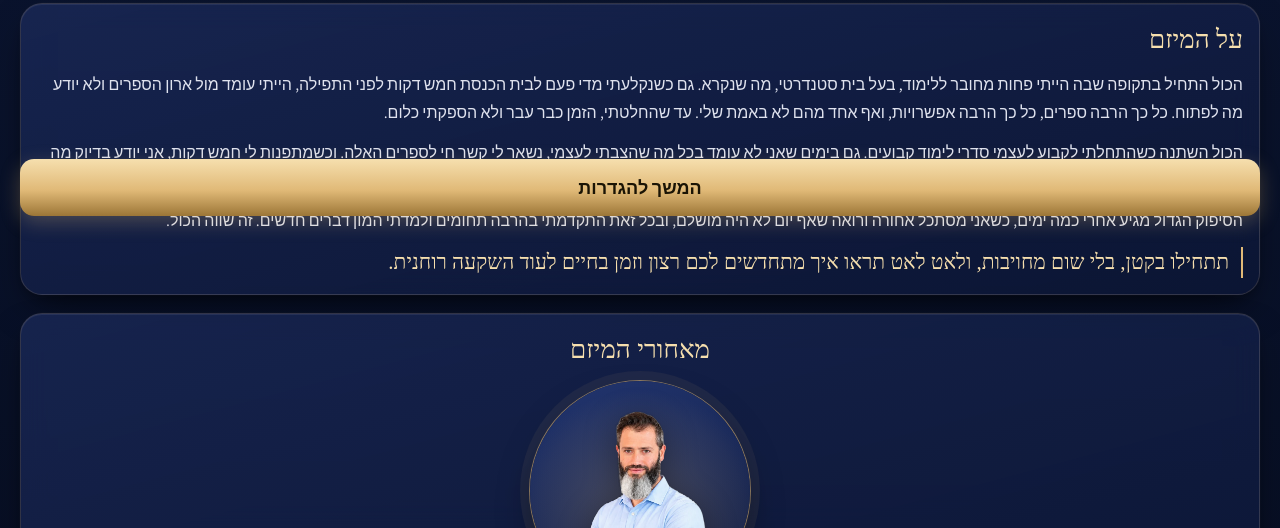
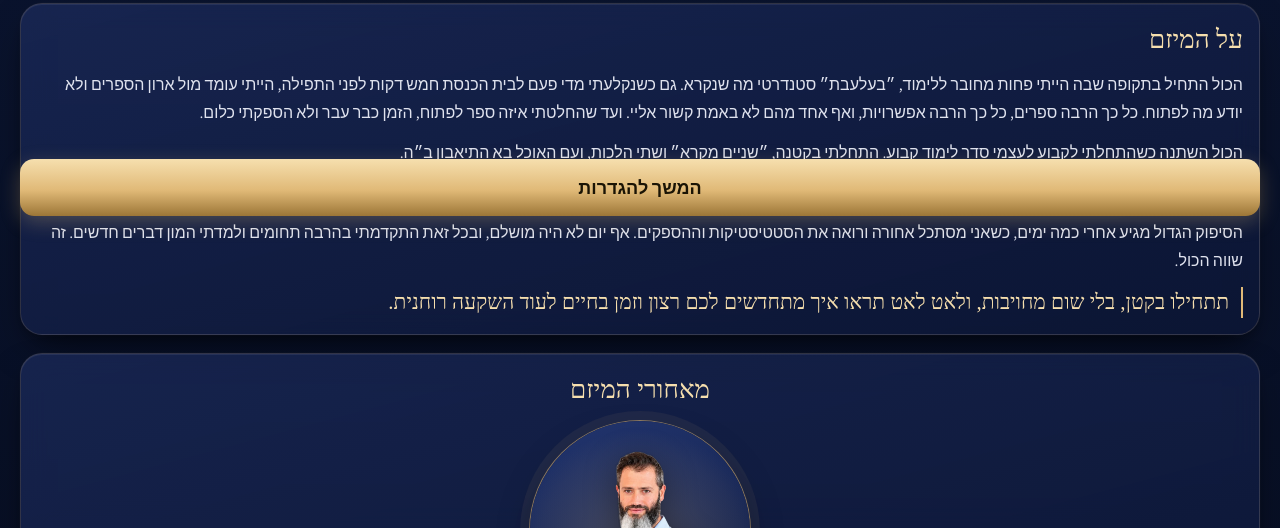
Before and after one commit to mikikovner-spec/seder-limud, a plain HTML site: page index.html in a window 1280 px wide. Shown: the part 572-1100 px from the top of the page. Drawn offline with Linux system fonts and the light colour scheme; a web font is replaced by a local one.

Commit message:
Add files via upload

```diff
--- a/index.html
+++ b/index.html
@@ -429,9 +429,10 @@ body.onboarding .app{grid-template-columns:1fr}
       <div class="card span2 about">
         <h2 class="secT">על המיזם</h2>
         <div class="story">
-          <p>הכול התחיל בתקופה שבה הייתי פחות מחובר ללימוד, בעל בית סטנדרטי, מה שנקרא. גם כשנקלעתי מדי פעם לבית הכנסת חמש דקות לפני התפילה, הייתי עומד מול ארון הספרים ולא יודע מה לפתוח. כל כך הרבה ספרים, כל כך הרבה אפשרויות, ואף אחד מהם לא באמת שלי. עד שהחלטתי, הזמן כבר עבר ולא הספקתי כלום.</p>
-          <p>הכול השתנה כשהתחלתי לקבוע לעצמי סדרי לימוד קבועים. גם בימים שאני לא עומד בכל מה שהצבתי לעצמי, נשאר לי קשר חי לספרים האלה. וכשמתפנות לי חמש דקות, אני יודע בדיוק מה לפתוח ו״לחטוף״ עוד קצת.</p>
-          <p>הסיפוק הגדול מגיע אחרי כמה ימים, כשאני מסתכל אחורה ורואה שאף יום לא היה מושלם, ובכל זאת התקדמתי בהרבה תחומים ולמדתי המון דברים חדשים. זה שווה הכול.</p>
+          <p>הכול התחיל בתקופה שבה הייתי פחות מחובר ללימוד, ״בעלעבת״ סטנדרטי מה שנקרא. גם כשנקלעתי מדי פעם לבית הכנסת חמש דקות לפני התפילה, הייתי עומד מול ארון הספרים ולא יודע מה לפתוח. כל כך הרבה ספרים, כל כך הרבה אפשרויות, ואף אחד מהם לא באמת קשור אליי. ועד שהחלטתי איזה ספר לפתוח, הזמן כבר עבר ולא הספקתי כלום.</p>
+          <p>הכול השתנה כשהתחלתי לקבוע לעצמי סדר לימוד קבוע. התחלתי בקטנה, ״שניים מקרא״ ושתי הלכות, ועם האוכל בא התיאבון ב״ה.</p>
+          <p>ומה שחשוב, גם בימים שאני לא עומד בכל מה שהצבתי לעצמי, אני עדיין מרגיש שאני במסגרת. וכשמתפנות לי חמש דקות, אני יודע בדיוק מה לפתוח ו״לחטוף״ עוד קצת.</p>
+          <p>הסיפוק הגדול מגיע אחרי כמה ימים, כשאני מסתכל אחורה ורואה את הסטטיסטיקות וההספקים. אף יום לא היה מושלם, ובכל זאת התקדמתי בהרבה תחומים ולמדתי המון דברים חדשים. זה שווה הכול.</p>
           <p class="closing">תתחילו בקטן, בלי שום מחויבות, ולאט לאט תראו איך מתחדשים לכם רצון וזמן בחיים לעוד השקעה רוחנית.</p>
         </div>
       </div>
```
